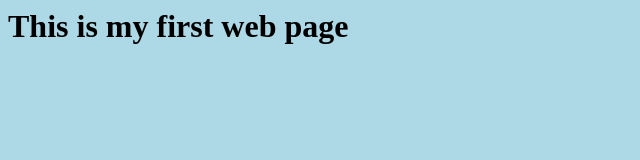
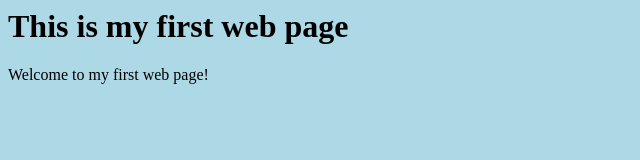
Before and after one commit to NielVoges/BFB321-Project-1, a plain HTML site: page index.html in a window 1280 px wide. Shown: the whole page, without its empty margins (0-640 px from the left). Drawn offline with Linux system fonts and the light colour scheme.

Commit message:
This is my first web page.

```diff
--- a/index.html
+++ b/index.html
@@ -4,5 +4,6 @@
     </head>
     <body bgcolor="lightblue">
         <h1> This is my first web page </h1>
+        <p> Welcome to my first web page! </p>
     </body>
 </html>
```
